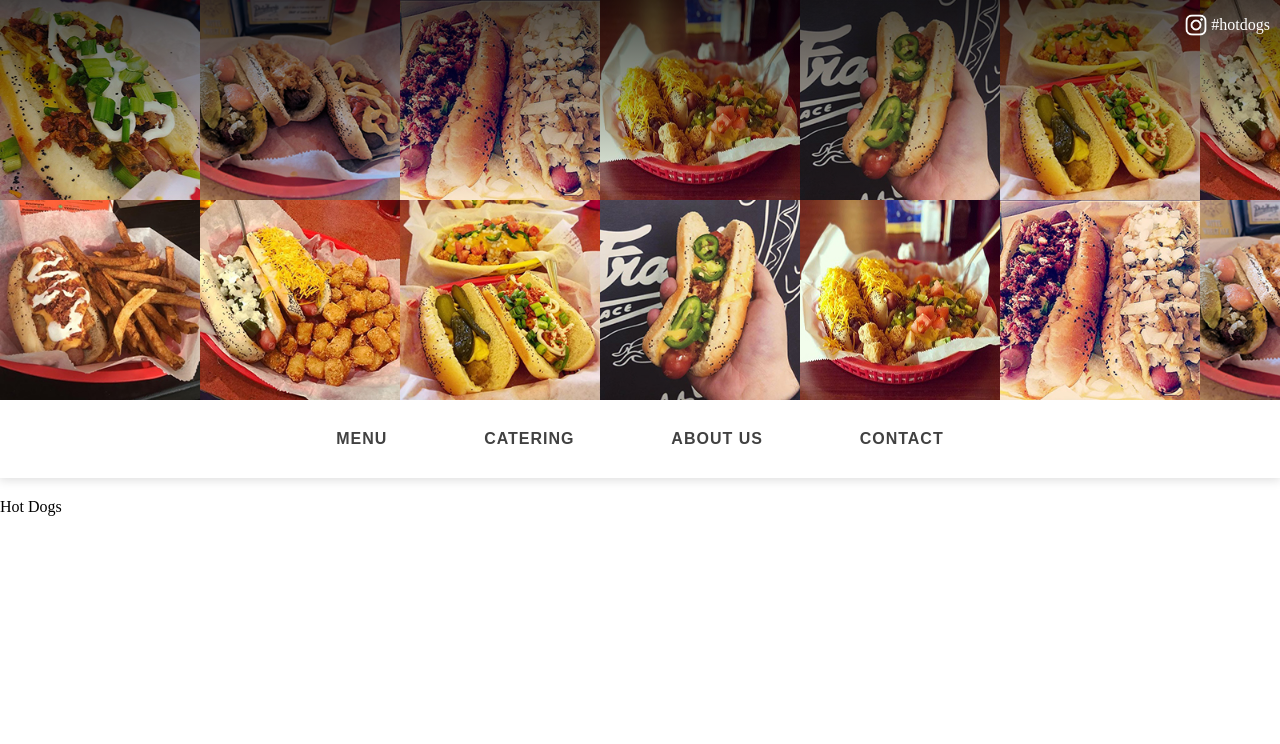
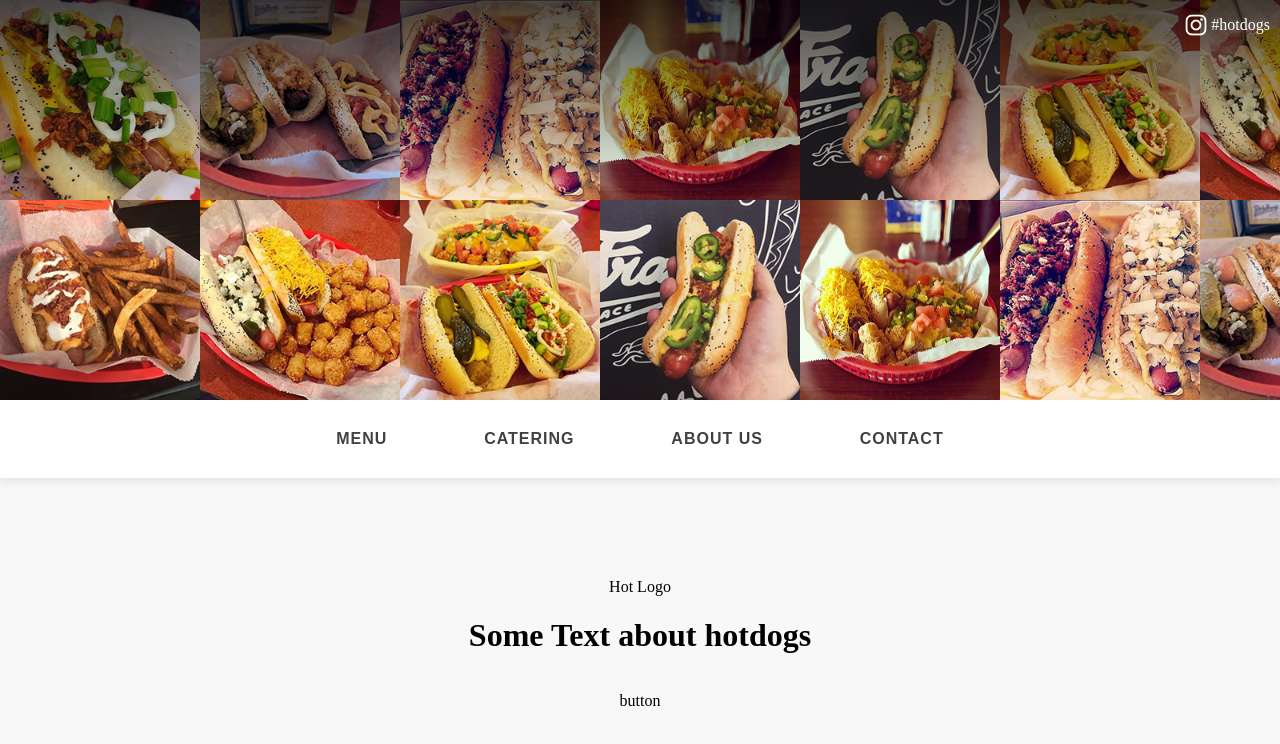
Before and after one commit to SeanMNorton/HotDogTest, a React (Create React App) app: page / in a window 1280 px wide. Shown: the top 744 px of the page. Built offline with nearby package versions, Linux system fonts and the light colour scheme.

Commit message:
add fullpage component, centered

```diff
--- /dev/null
+++ b/src/components/FullPage/FullPage.js
@@ -0,0 +1,21 @@
+import React from 'react';
+
+const FullPage = (props) => {
+    const style = {
+        width: '100vw',
+        height: '90vh',
+        backgroundColor: 'rgb(248, 248, 248)',
+        display: 'flex',
+        flexDirection: 'column',
+        alignItems: 'center',
+        boxSizing: 'border-box',
+        padding: '10vh 5vw'
+    }
+    return (
+        <div style={style}>
+            {props.children}
+        </div>
+    )
+}
+
+export default FullPage;
--- a/src/components/Navigation/Navigation.module.css
+++ b/src/components/Navigation/Navigation.module.css
@@ -5,6 +5,7 @@
     padding: 20px 10px;
     box-shadow: 0px 1px 10px 1px rgb(221, 221, 221);
     margin-bottom: 20px;
+    background-color: white;
 }
 
 .NavBar a {
--- a/src/containers/InfoPage/InfoPage.js
+++ b/src/containers/InfoPage/InfoPage.js
@@ -1,13 +1,14 @@
 import React, { Component } from 'react';
+import FullPage from '../../components/FullPage/FullPage';
 
 class InfoPage extends Component {
-
-
     render() {
         return (
-            <>
-             <div>Hot Dogs</div>
-            </>
+            <FullPage>
+                <div>Hot Logo</div>
+                <div><h1>Some Text about hotdogs</h1></div>
+                <p>button</p>
+            </FullPage>
         )
     }
 }
--- a/src/index.css
+++ b/src/index.css
@@ -1,4 +1,5 @@
 body {
   margin: 0;
   padding: 0;
+  background-color: rgba(248,248,248);
 }
```
